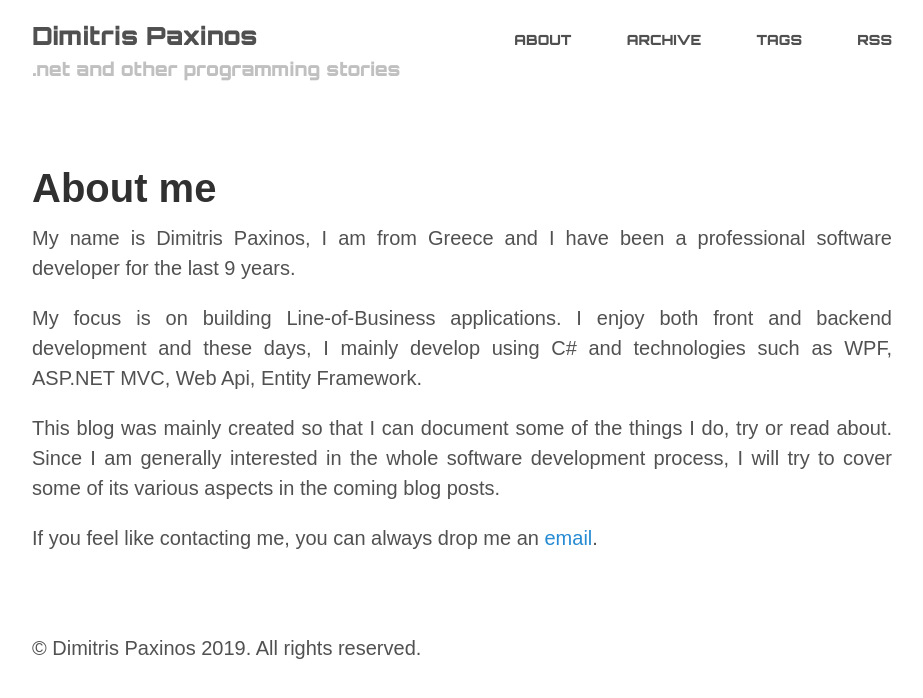
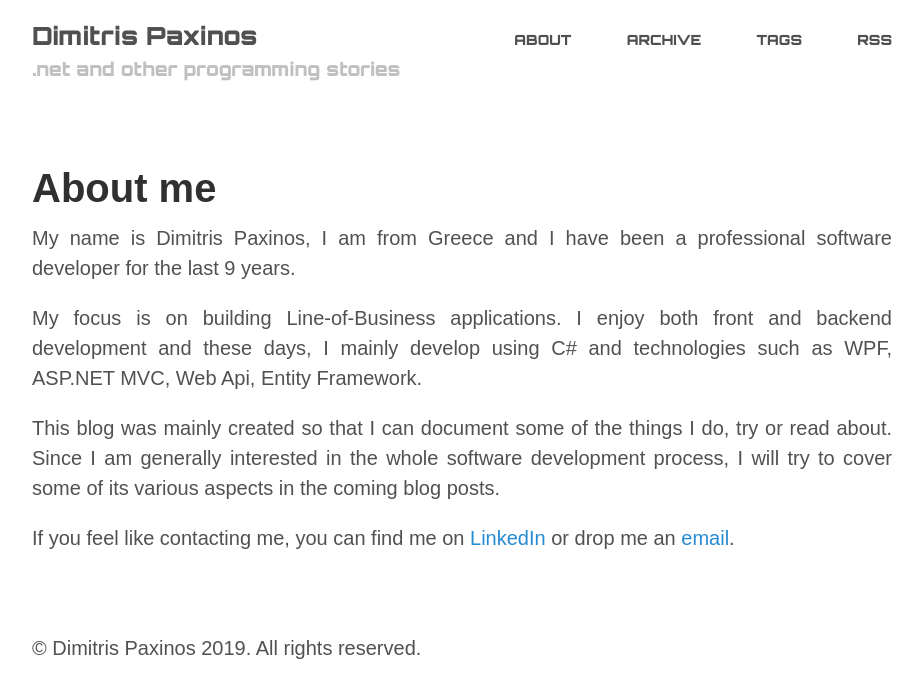
Before and after one commit to dimitrispaxinos/dimitrispaxinos.github.io, a Jekyll site: the page built from aboutme.md, in a window 1280 px wide. Shown: the top 698 px of the page, without its empty margins (178-1101 px from the left). Built offline with Jekyll 4.4.1, drawn with Linux system fonts in a browser that asks for light colours; some web fonts are replaced; comment, search, counter and statistics services are not loaded.

Commit message:
Updated about me

```diff
--- a/aboutme.md
+++ b/aboutme.md
@@ -9,4 +9,4 @@ My focus is on building Line-of-Business applications. I enjoy both front and ba
 
 This blog was mainly created so that I can document some of the things I do, try or read about. Since I am generally interested in the whole software development process, I will try to cover some of its various aspects in the coming blog posts.
 
-If you feel like contacting me, you can always drop me an [email](mailto:dpaxinos@gmail.com).
+If you feel like contacting me, you can find me on [LinkedIn](https://www.linkedin.com/in/dimitrispaxinos/) or drop me an [email](mailto:dpaxinos@gmail.com).
```
